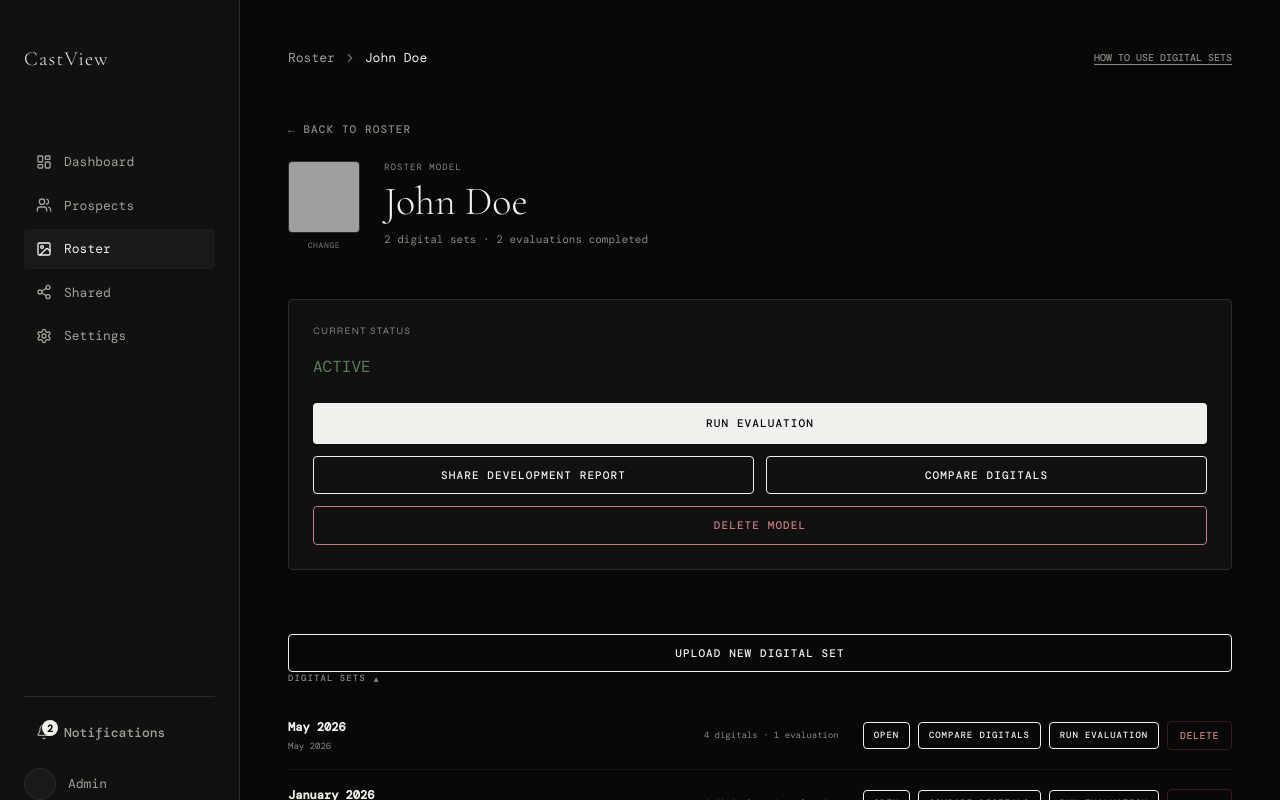
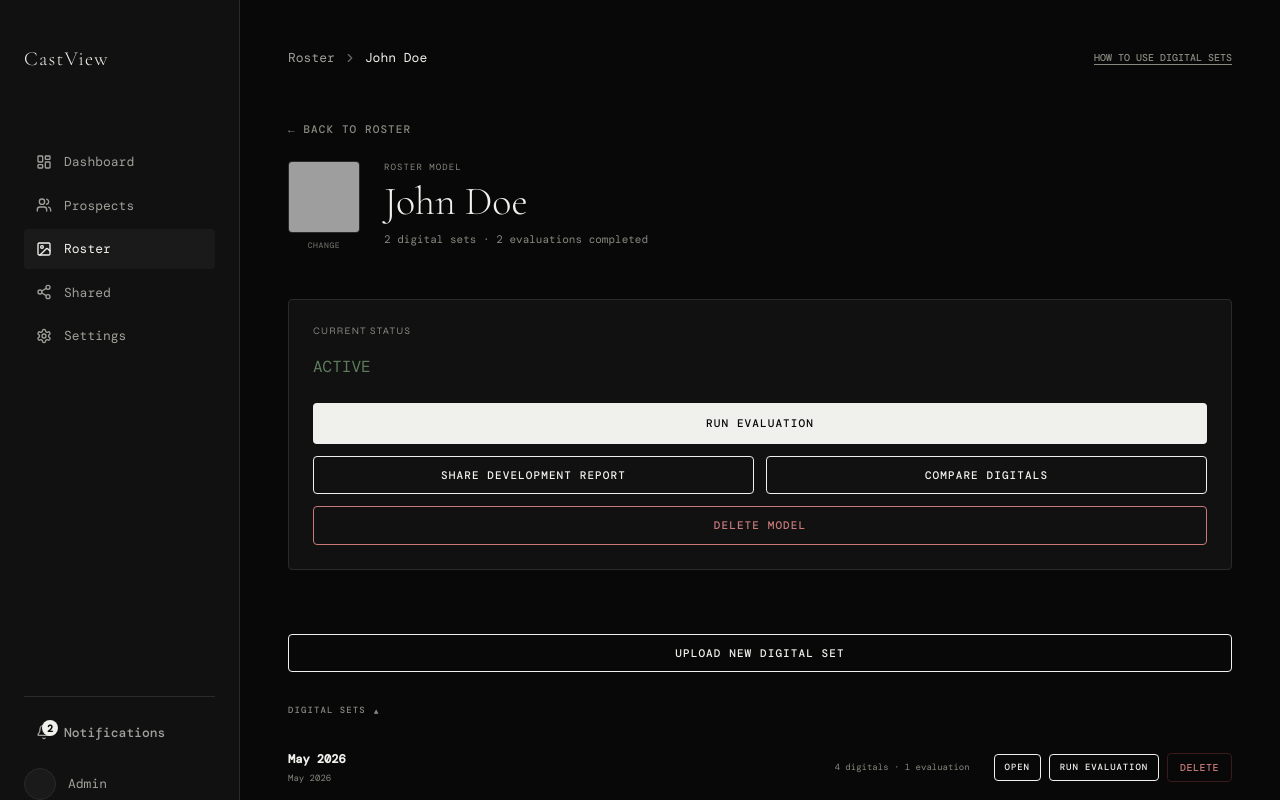
Before and after one commit to sumithproductive-ai/CastView, a React (Vite) app in the folder app/: page /roster/john-doe-roster in a window 1280 px wide. Shown: the top 800 px of the page. Built offline with nearby package versions, Linux system fonts and the light colour scheme; grey boxes are pictures that could not be loaded; a web font is replaced by a local one.

Commit message:
Update ProspectRenderHistory.tsx

```diff
--- a/app/src/app/components/ProspectRenderHistory.tsx
+++ b/app/src/app/components/ProspectRenderHistory.tsx
@@ -739,7 +739,7 @@ export function ProspectRenderHistory({
           <button
             type="button"
             onClick={() => setDigitalSetsExpanded(prev => !prev)}
-            className="mb-[16px] flex items-center gap-[8px] bg-transparent border-none p-0"
+            className="mt-[32px] mb-[16px] flex items-center gap-[8px] bg-transparent border-none p-0"
             style={{ cursor: 'pointer' }}
           >
             <span style={sectionLabelStyle}>DIGITAL SETS</span>
@@ -808,23 +808,6 @@ export function ProspectRenderHistory({
                         style={{ fontFamily: 'var(--font-mono)', color: '#f0f0ec', cursor: 'pointer' }}
                       >
                         OPEN
-                      </button>
-                      <button
-                        type="button"
-                        disabled={!canCompare}
-                        onClick={(e) => {
-                          e.stopPropagation();
-                          handleCompare(ds.id);
-                        }}
-                        className={ghostButtonClass}
-                        style={{
-                          fontFamily: 'var(--font-mono)',
-                          color: '#f0f0ec',
-                          cursor: canCompare ? 'pointer' : 'not-allowed',
-                          opacity: canCompare ? 1 : 0.4,
-                        }}
-                      >
-                        {isModel ? 'COMPARE DIGITALS' : 'COMPARE'}
                       </button>
                       <button
                         type="button"
```
